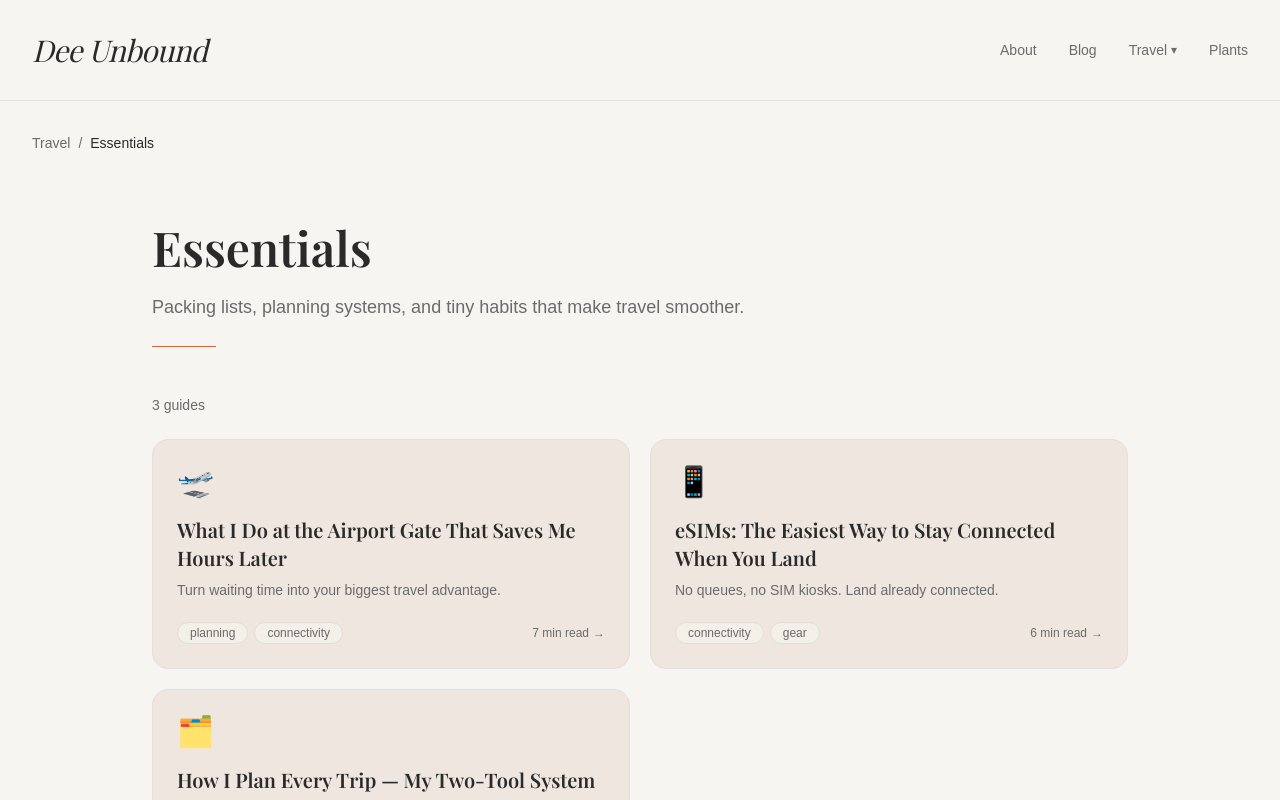
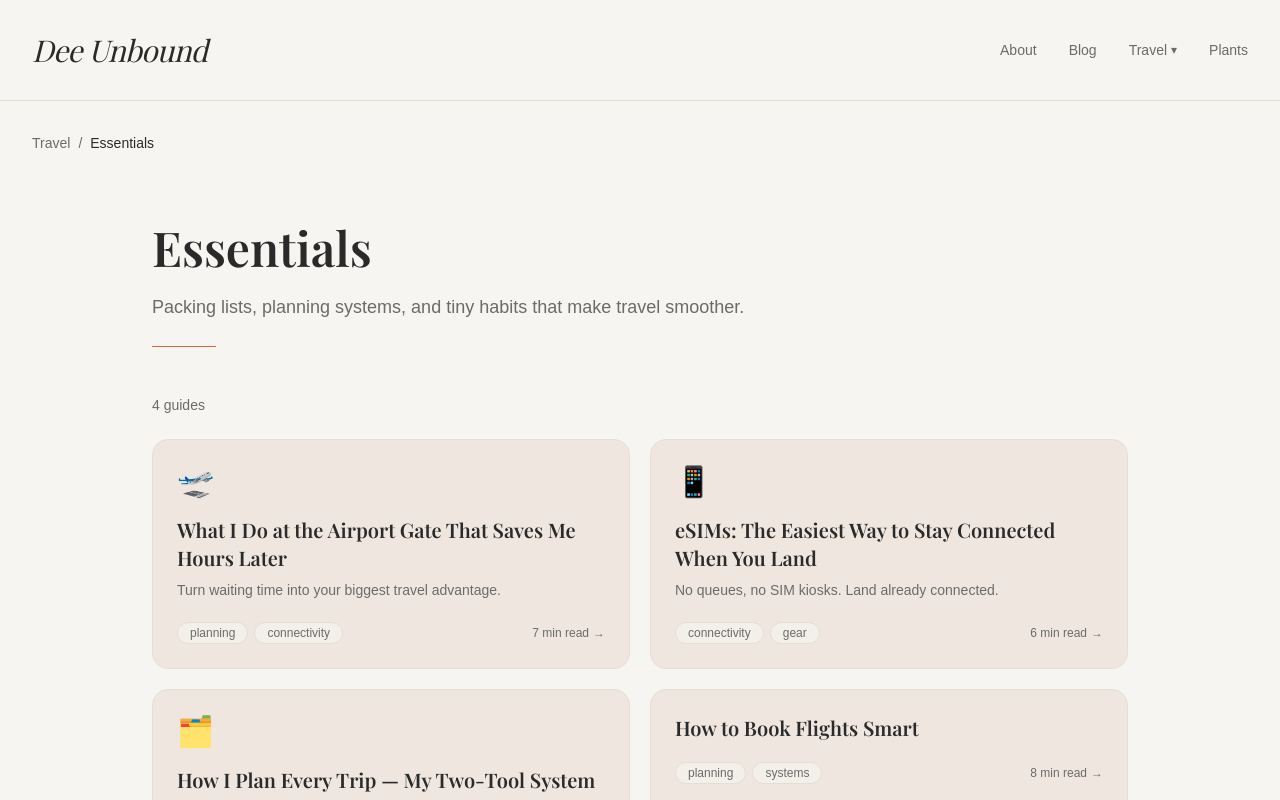
Before and after one commit to dsatyan/deeunbound, a Next.js app: page /travel/essentials in a window 1280 px wide. Shown: the top 800 px of the page. Built offline with nearby package versions, Linux system fonts and the light colour scheme; a web font is replaced by a local one.

Commit message:
adding book flights page in essentials

```diff
--- a/app/travel/essentials/page.tsx
+++ b/app/travel/essentials/page.tsx
@@ -39,6 +39,14 @@ const posts: Post[] = [
     title: "How I Plan Every Trip — My Two-Tool System",
     description: "One Google Doc, one map app, zero scattered tabs.",
     emoji: "🗂️",
+    readingTime: "8 min read",
+    tags: ["planning", "systems"],
+  },
+  {
+    slug: "book-flights-smart",
+    title: "How to Book Flights Smart",
+    description: "",
+    emoji: "",
     readingTime: "8 min read",
     tags: ["planning", "systems"],
   },
```
